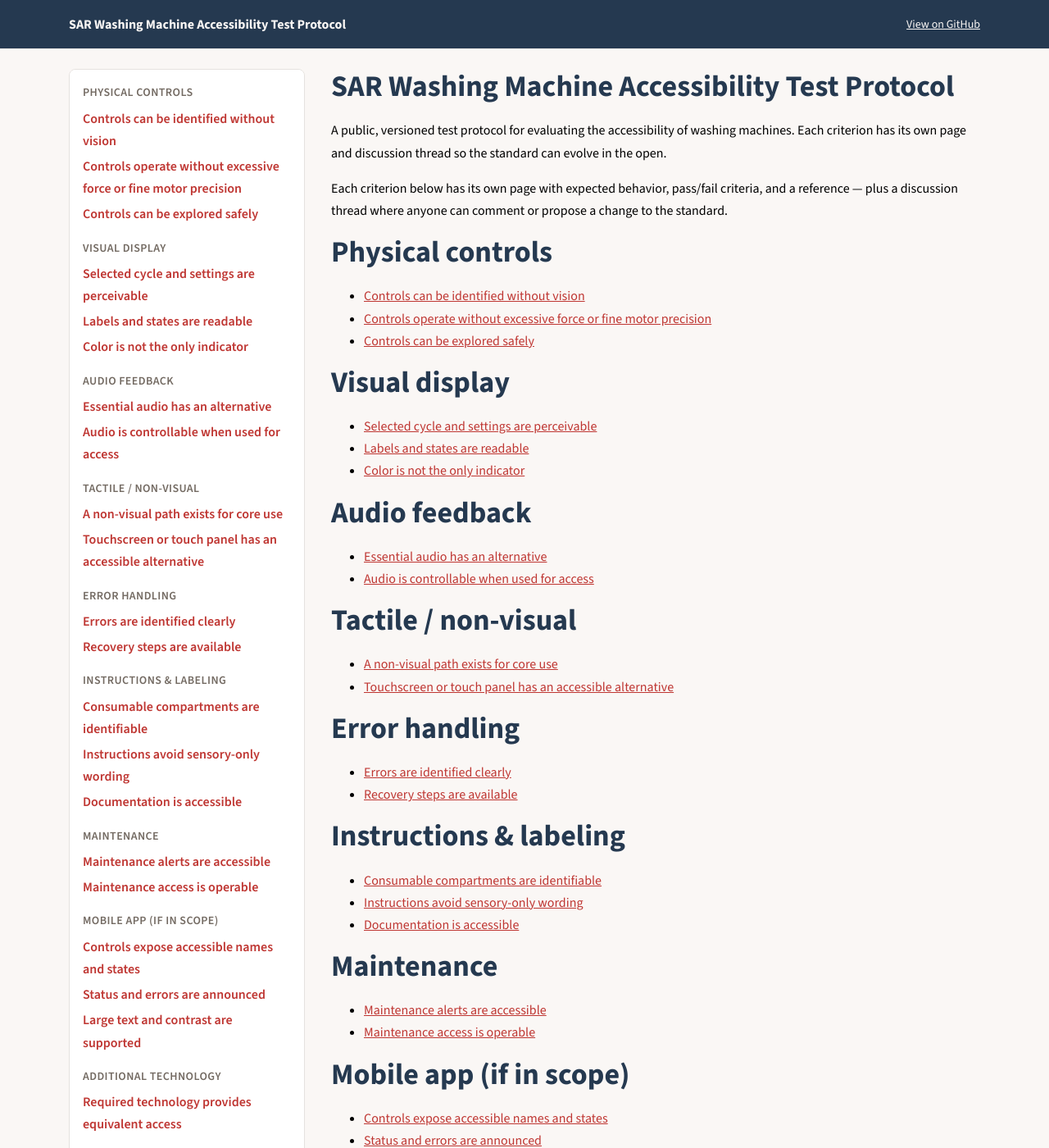
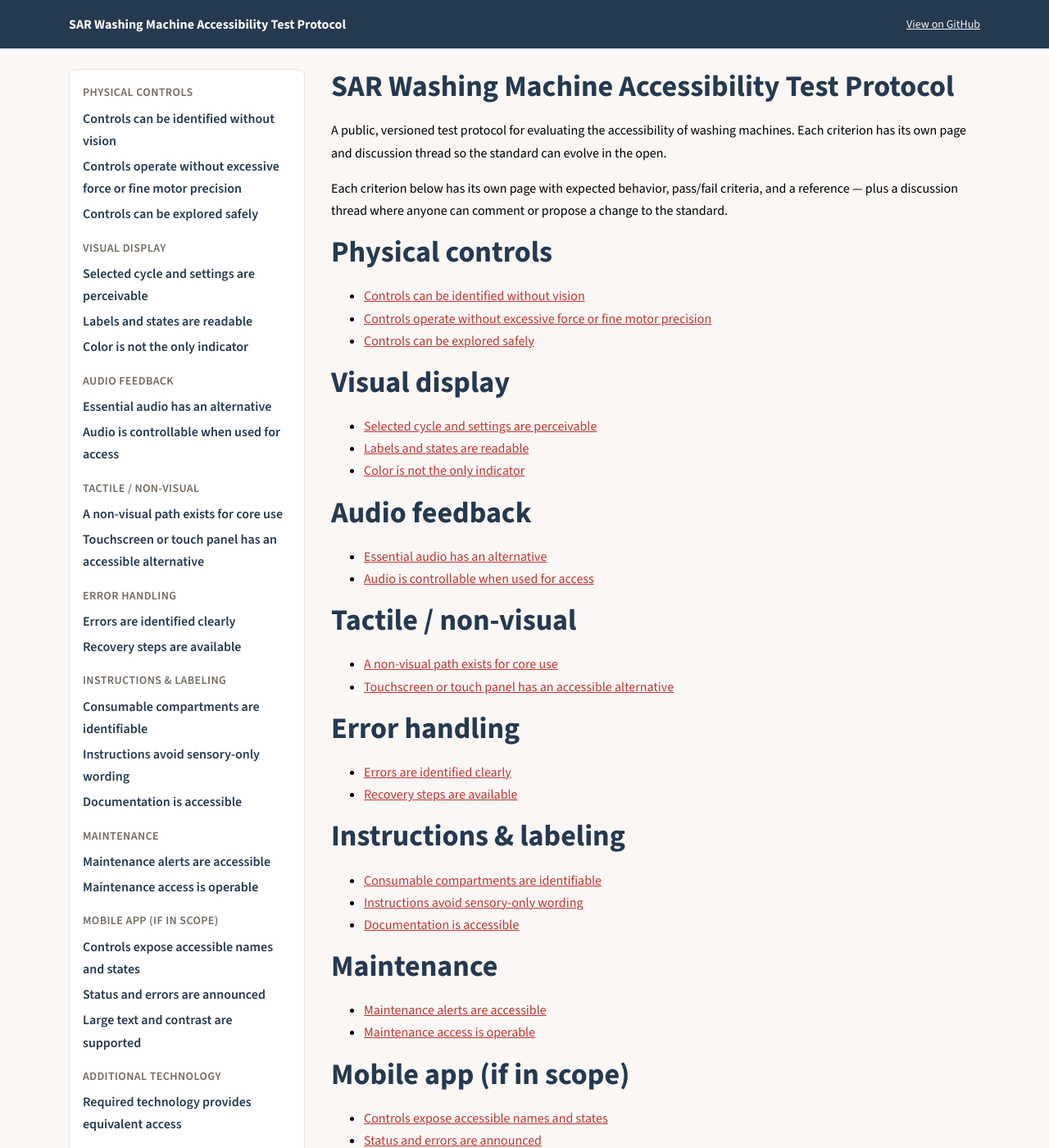
Before and after one commit to sar-info-repoadmin/sar-test-protocol, a Jekyll site: the page built from index.md, in a window 1280 px wide and 1400 px high. Shown: the whole window at 82% size. Built offline with Jekyll 4.4.1, drawn with Linux system fonts in a browser that asks for light colours.

Commit message:
Use Slate instead of Brick for sidebar nav link color

```diff
--- a/assets/css/style.css
+++ b/assets/css/style.css
@@ -162,6 +162,7 @@ h3 { font-size: var(--font-size-h3); font-weight: var(--font-weight-bold); }
 .nav-criteria { list-style: none; margin: 0; padding: 0; }
 .nav-criteria li { margin-bottom: 0.25rem; }
 .nav-criteria a {
+  color: var(--color-structure);
   text-decoration: none;
   font-size: var(--font-size-label);
   font-weight: var(--font-weight-semibold);
@@ -169,7 +170,8 @@ h3 { font-size: var(--font-size-h3); font-weight: var(--font-weight-bold); }
 }
 .nav-criteria a:hover { text-decoration: underline; }
 .nav-criteria a[aria-current="page"] {
-  color: var(--color-accent);
+  color: var(--color-structure);
+  font-weight: var(--font-weight-bold);
 }
 
 .content { min-width: 0; }
```
